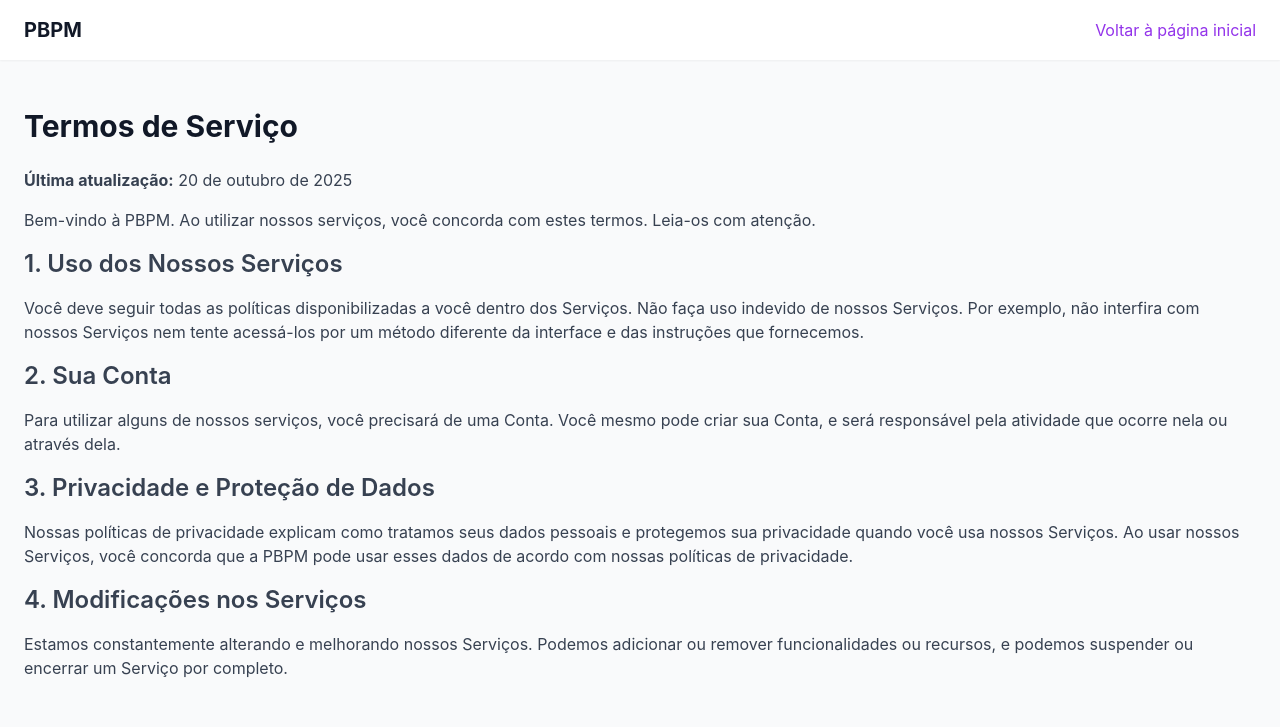
After one commit to pedbender123/pbpm, a Flask app: page /terms in a window 1280 px wide. The commit adds this page. Shown: the top 727 px of the page. Run offline with Flask 3, Linux system fonts and the light colour scheme; some libraries are stand-ins or nearby versions.

Commit message:
Atualizar termos

```diff
--- a/app.py
+++ b/app.py
@@ -112,6 +112,14 @@ def auth():
 def logout():
     logout_user()
     return redirect(url_for('index'))
+
+@app.route('/terms')
+def terms():
+    return render_template('terms.html')
+
+@app.route('/privacy')
+def privacy():
+    return render_template('privacy.html')
 
 # --- ROTAS DO DASHBOARD E PROJETOS ---
 @app.route('/dashboard')
--- /dev/null
+++ b/templates/terms.html
@@ -0,0 +1,37 @@
+<!DOCTYPE html>
+<html lang="pt-BR" class="">
+<head>
+    <meta charset="UTF-8">
+    <meta name="viewport" content="width=device-width, initial-scale=1.0">
+    <title>Termos de Serviço - PBPM</title>
+    <script src="https://cdn.tailwindcss.com"></script>
+    <link rel="stylesheet" href="{{ url_for('static', filename='css/style.css') }}">
+</head>
+<body class="bg-gray-50 dark:bg-gray-900">
+    <header class="bg-white dark:bg-gray-950 shadow-sm">
+        <div class="container mx-auto px-6 py-4 flex justify-between items-center">
+            <a href="{{ url_for('index') }}" class="text-xl font-bold text-gray-900 dark:text-white">PBPM</a>
+            <a href="{{ url_for('index') }}" class="text-purple-600 dark:text-purple-400 hover:underline">Voltar à página inicial</a>
+        </div>
+    </header>
+    <main class="container mx-auto px-6 py-12">
+        <h1 class="text-3xl font-bold text-gray-900 dark:text-white mb-6">Termos de Serviço</h1>
+        <div class="prose dark:prose-invert max-w-none text-gray-700 dark:text-gray-300 space-y-4">
+            <p><strong>Última atualização:</strong> 20 de outubro de 2025</p>
+            <p>Bem-vindo à PBPM. Ao utilizar nossos serviços, você concorda com estes termos. Leia-os com atenção.</p>
+
+            <h2 class="text-2xl font-semibold">1. Uso dos Nossos Serviços</h2>
+            <p>Você deve seguir todas as políticas disponibilizadas a você dentro dos Serviços. Não faça uso indevido de nossos Serviços. Por exemplo, não interfira com nossos Serviços nem tente acessá-los por um método diferente da interface e das instruções que fornecemos.</p>
+
+            <h2 class="text-2xl font-semibold">2. Sua Conta</h2>
+            <p>Para utilizar alguns de nossos serviços, você precisará de uma Conta. Você mesmo pode criar sua Conta, e será responsável pela atividade que ocorre nela ou através dela.</p>
+
+            <h2 class="text-2xl font-semibold">3. Privacidade e Proteção de Dados</h2>
+            <p>Nossas políticas de privacidade explicam como tratamos seus dados pessoais e protegemos sua privacidade quando você usa nossos Serviços. Ao usar nossos Serviços, você concorda que a PBPM pode usar esses dados de acordo com nossas políticas de privacidade.</p>
+
+            <h2 class="text-2xl font-semibold">4. Modificações nos Serviços</h2>
+            <p>Estamos constantemente alterando e melhorando nossos Serviços. Podemos adicionar ou remover funcionalidades ou recursos, e podemos suspender ou encerrar um Serviço por completo.</p>
+        </div>
+    </main>
+</body>
+</html>
```
Also changed, not shown: templates/index.html (+12 -0 lines), templates/privacy.html (added, +37 -0 lines).
